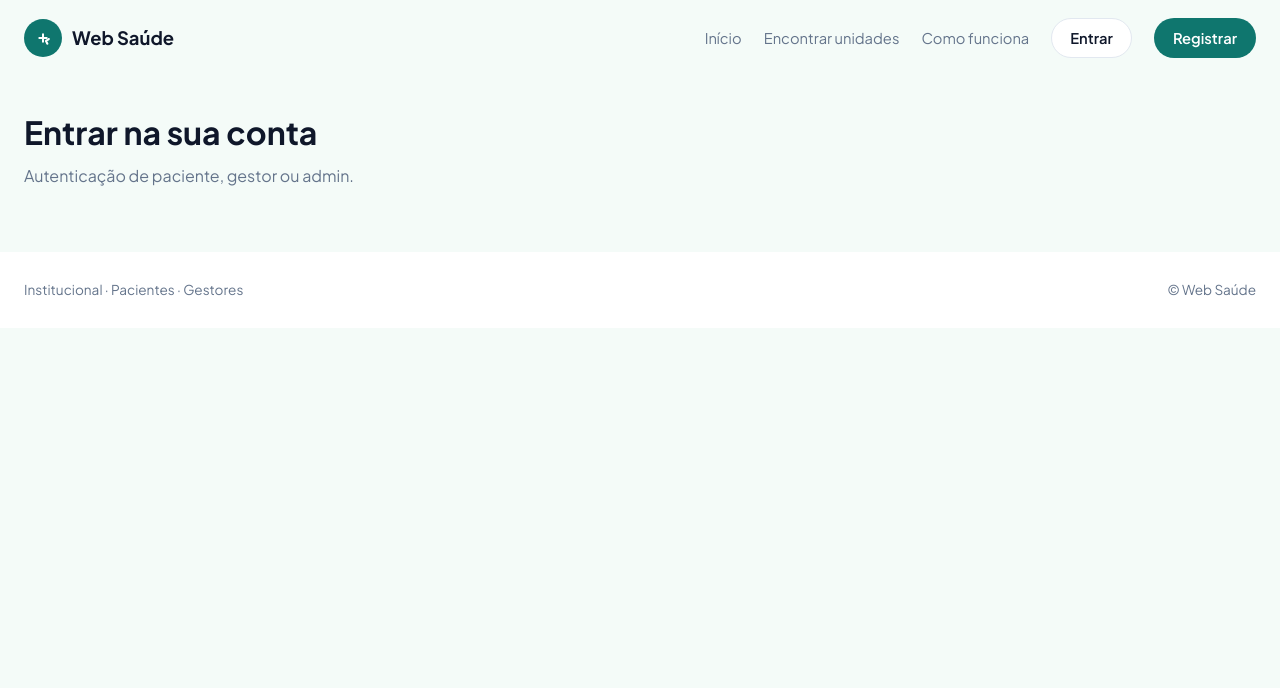
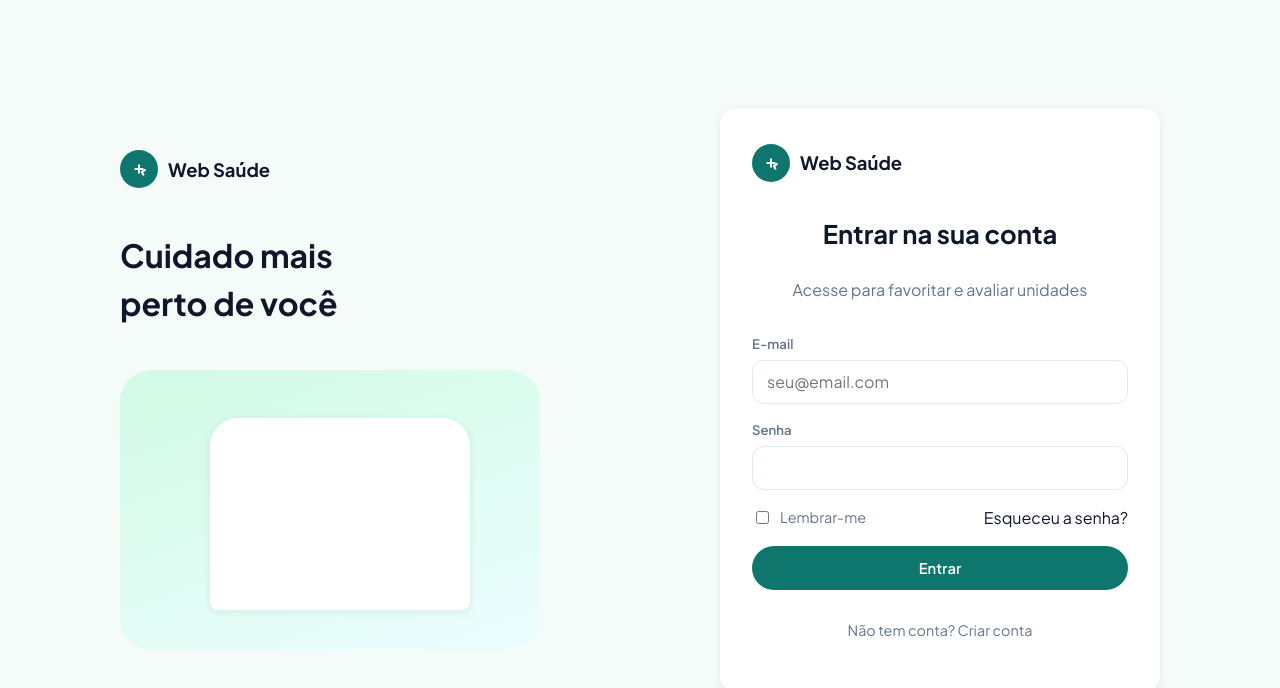
Before and after one commit to WebSaudeApp/web-saude-interface, a Next.js app: page /login in a window 1280 px wide. Shown: the top 688 px of the page. Built offline with nearby package versions, Linux system fonts and the light colour scheme.

Commit message:
feat(#6): implementa tela de autenticação fiel ao protótipo

```diff
--- a/src/components/layouts/Layout.tsx
+++ b/src/components/layouts/Layout.tsx
@@ -1,9 +1,24 @@
 import type { PropsWithChildren } from "react";
+import { useRouter } from "next/router";
 import Footer from "@/components/layouts/Footer";
 import Header from "@/components/layouts/Header";
 import Alert from "@/components/common/Alert";
+import { publicRoutes } from "@/configs/Routes";
+
+const authRoutes: string[] = [
+  publicRoutes.login,
+  publicRoutes.register,
+  publicRoutes.recoverPassword,
+  publicRoutes.verifyEmail,
+];
 
 export default function Layout({ children }: PropsWithChildren) {
+  const router = useRouter();
+
+  if (authRoutes.includes(router.pathname)) {
+    return <>{children}</>;
+  }
+
   return (
     <>
       <Header />
--- a/src/pages/login.tsx
+++ b/src/pages/login.tsx
@@ -1,10 +1,105 @@
-import PagePlaceholder from "@/components/common/PagePlaceholder";
+import { useState, type FormEvent } from "react";
+import Head from "next/head";
+import Link from "next/link";
+import { useRouter } from "next/router";
+import { adminRoutes, patientRoutes, publicRoutes } from "@/configs/Routes";
+import { useAuth } from "@/hooks/useAuth";
+
+function BrandLink() {
+  return (
+    <Link className="brand" href={publicRoutes.home}>
+      <span className="brand-mark" aria-hidden="true">
+        <svg viewBox="0 0 24 24">
+          <path d="M8 12h8M12 8v8" strokeLinecap="round" />
+          <circle cx="15.2" cy="15.2" r="1.1" fill="#fff" stroke="none" />
+          <circle cx="18.4" cy="13.2" r="1.1" fill="#fff" stroke="none" />
+          <circle cx="16.8" cy="18.2" r="1.1" fill="#fff" stroke="none" />
+          <path d="M15.2 15.2l3.2-2M15.2 15.2l1.6 3" />
+        </svg>
+      </span>
+      <span>Web Saúde</span>
+    </Link>
+  );
+}
 
 export default function LoginPage() {
+  const router = useRouter();
+  const { signIn } = useAuth();
+  const [email, setEmail] = useState("");
+  const [password, setPassword] = useState("");
+
+  function handleSubmit(event: FormEvent<HTMLFormElement>) {
+    event.preventDefault();
+
+    const isAdmin = email.toLowerCase().includes("admin");
+    const name = email.split("@")[0] || "Usuário";
+
+    signIn({
+      user: {
+        id: "mock-user",
+        name,
+        email,
+        role: isAdmin ? "admin" : "common",
+      },
+      token: "mock-token",
+    });
+
+    router.push(isAdmin ? adminRoutes.dashboard : patientRoutes.profile);
+  }
+
   return (
-    <PagePlaceholder
-      title="Entrar na sua conta"
-      description="Autenticação de paciente, gestor ou admin."
-    />
+    <>
+      <Head>
+        <title>Web Saúde — Entrar</title>
+      </Head>
+      <div className="auth-page">
+        <div className="auth-split">
+          <div className="auth-art">
+            <BrandLink />
+            <h2>Cuidado mais perto de você</h2>
+            <div className="illu" aria-hidden="true" />
+          </div>
+          <form className="card auth-card" onSubmit={handleSubmit}>
+            <BrandLink />
+            <h1>Entrar na sua conta</h1>
+            <p className="sub">Acesse para favoritar e avaliar unidades</p>
+            <label className="field">
+              <span>E-mail</span>
+              <input
+                className="input"
+                type="email"
+                placeholder="seu@email.com"
+                value={email}
+                onChange={(event) => setEmail(event.target.value)}
+                required
+              />
+            </label>
+            <label className="field">
+              <span>Senha</span>
+              <input
+                className="input"
+                type="password"
+                value={password}
+                onChange={(event) => setPassword(event.target.value)}
+                required
+              />
+            </label>
+            <div className="auth-row">
+              <label className="check">
+                <input type="checkbox" /> Lembrar-me
+              </label>
+              <Link href={publicRoutes.recoverPassword}>Esqueceu a senha?</Link>
+            </div>
+            <button className="btn btn-primary btn-lg" type="submit">
+              Entrar
+            </button>
+            <p className="center-note">
+              Não tem conta?{" "}
+              <Link href={publicRoutes.register}>Criar conta</Link>
+            </p>
+          </form>
+        </div>
+      </div>
+    </>
   );
 }
--- a/src/styles/globals.scss
+++ b/src/styles/globals.scss
@@ -255,6 +255,17 @@ button {
 }
 
 .label {
+  font-size: 0.82rem;
+  color: var(--muted);
+  font-weight: 600;
+}
+
+.field {
+  display: grid;
+  gap: 6px;
+}
+
+.field span {
   font-size: 0.82rem;
   color: var(--muted);
   font-weight: 600;
@@ -721,6 +732,74 @@ button {
   font-weight: 700;
 }
 
+.auth-page {
+  min-height: 100vh;
+  display: grid;
+  place-items: center;
+  padding: 32px 16px;
+}
+
+.auth-split {
+  width: min(1040px, 100%);
+  display: grid;
+  grid-template-columns: 1fr 440px;
+  gap: 48px;
+  align-items: center;
+}
+
+.auth-card {
+  padding: 36px 32px;
+  display: grid;
+  gap: 16px;
+}
+
+.auth-card h1 {
+  font-size: 1.6rem;
+  text-align: center;
+}
+
+.auth-card .sub {
+  text-align: center;
+  color: var(--muted);
+  margin-top: -8px;
+}
+
+.auth-art {
+  display: grid;
+  gap: 16px;
+  justify-items: start;
+}
+
+.auth-art h2 {
+  font-size: 2rem;
+  max-width: 12ch;
+}
+
+.auth-row {
+  display: flex;
+  justify-content: space-between;
+  align-items: center;
+  gap: 12px;
+}
+
+.illu {
+  width: min(420px, 100%);
+  height: 280px;
+  border-radius: 32px;
+  background: linear-gradient(160deg, #d1fae5, #ecfeff);
+  position: relative;
+  overflow: hidden;
+}
+
+.illu::after {
+  content: "";
+  position: absolute;
+  inset: 48px 70px 40px 90px;
+  background: #fff;
+  border-radius: 28px 28px 8px 8px;
+  box-shadow: var(--shadow);
+}
+
 @media (max-width: 860px) {
   .unit-grid,
   .search-bar,
@@ -729,7 +808,8 @@ button {
   .results-layout,
   .unit-row,
   .search-dock,
-  .gallery {
+  .gallery,
+  .auth-split {
     grid-template-columns: 1fr;
   }
 
```
